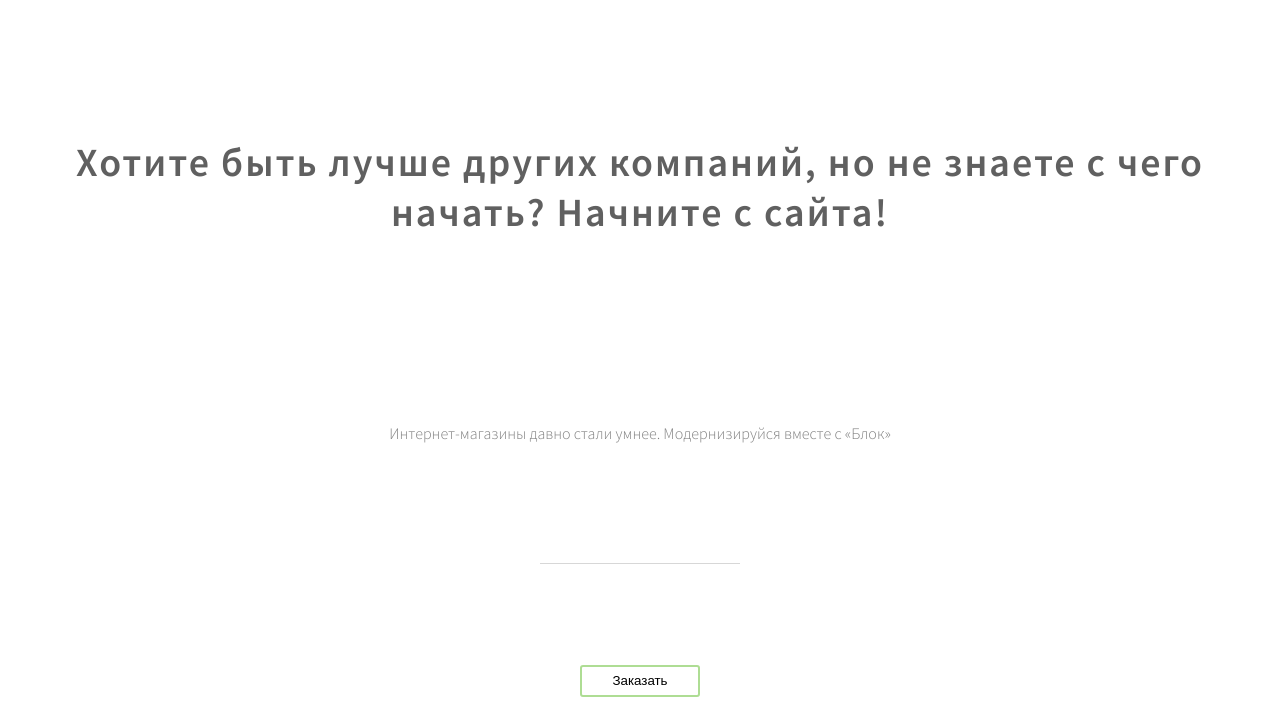
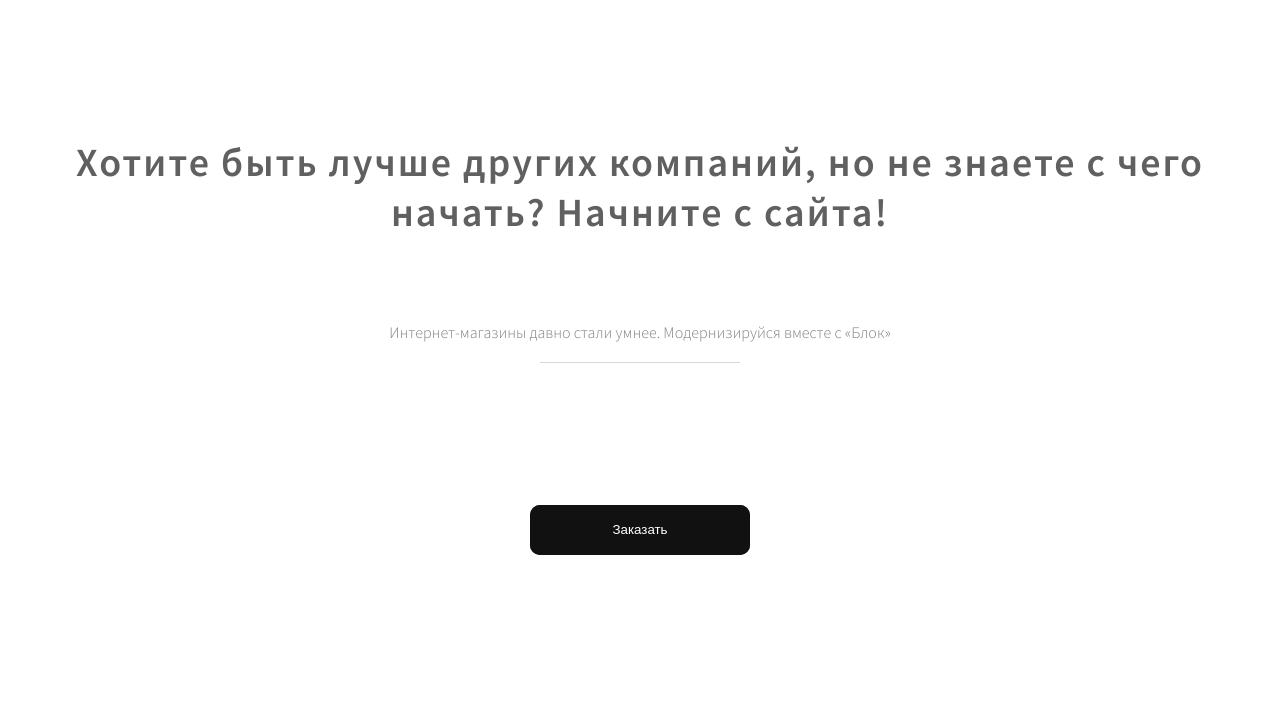
Before and after one commit to deadluffy/block, a plain HTML site: page index.html in a window 1280 px wide. Shown: the part 94-800 px from the top of the page. Drawn offline with Linux system fonts and the light colour scheme.

Commit message:
Add files via upload

```diff
--- a/index.html
+++ b/index.html
@@ -30,7 +30,9 @@
             <h2>Хотите быть лучше других компаний, но не знаете с чего начать? Начните с сайта!</h2>
             <h3>Интернет-магазины давно стали умнее. Модернизируйся вместе с «Блок»</h3>
             <div class="line-horizontal"></div>
-            <div class="button-main"><a href="order.html"><button>Заказать</button></a></div>
+            <a href="order.html">
+            <button class="glow-on-hover" type="button">Заказать</button> </a>
+
         </div>
     </main>
 </body>
--- a/style.css
+++ b/style.css
@@ -4,9 +4,11 @@ a:visited{
     }
 a {
     text-decoration:none;
+    margin: auto;
   }
 body{
     font-family: "Source Sans Pro";
+
 }
 header{
     margin: 0 25px;
@@ -59,7 +61,7 @@ h3{
     background-color: #7a7a7a;
 }
 .button-main{
-    margin: 0 auto;
+    margin: auto;
     width: 120px;
     height: 32px;
 }
@@ -112,3 +114,63 @@ form button{
     width: 100px;
     justify-content: space-between;
 }
+.glow-on-hover {
+    width: 220px;
+    height: 50px;
+    border: none;
+    outline: none;
+    color: #fff;
+    background: #111;
+    cursor: pointer;
+    position: relative;
+    z-index: 0;
+    border-radius: 10px;
+    margin: auto;
+}
+
+.glow-on-hover:before {
+    content: '';
+    background: linear-gradient(45deg, #ff0000, #ff7300, #fffb00, #48ff00, #00ffd5, #002bff, #7a00ff, #ff00c8, #ff0000);
+    position: absolute;
+    top: -2px;
+    left:-2px;
+    background-size: 400%;
+    z-index: -1;
+    filter: blur(5px);
+    width: calc(100% + 4px);
+    height: calc(100% + 4px);
+    animation: glowing 20s linear infinite;
+    opacity: 0;
+    transition: opacity .3s ease-in-out;
+    border-radius: 10px;
+}
+
+.glow-on-hover:active {
+    color: #000
+}
+
+.glow-on-hover:active:after {
+    background: transparent;
+}
+
+.glow-on-hover:hover:before {
+    opacity: 1;
+}
+
+.glow-on-hover:after {
+    z-index: -1;
+    content: '';
+    position: absolute;
+    width: 100%;
+    height: 100%;
+    background: #111;
+    left: 0;
+    top: 0;
+    border-radius: 10px;
+}
+
+@keyframes glowing {
+    0% { background-position: 0 0; }
+    50% { background-position: 400% 0; }
+    100% { background-position: 0 0; }
+}
```
